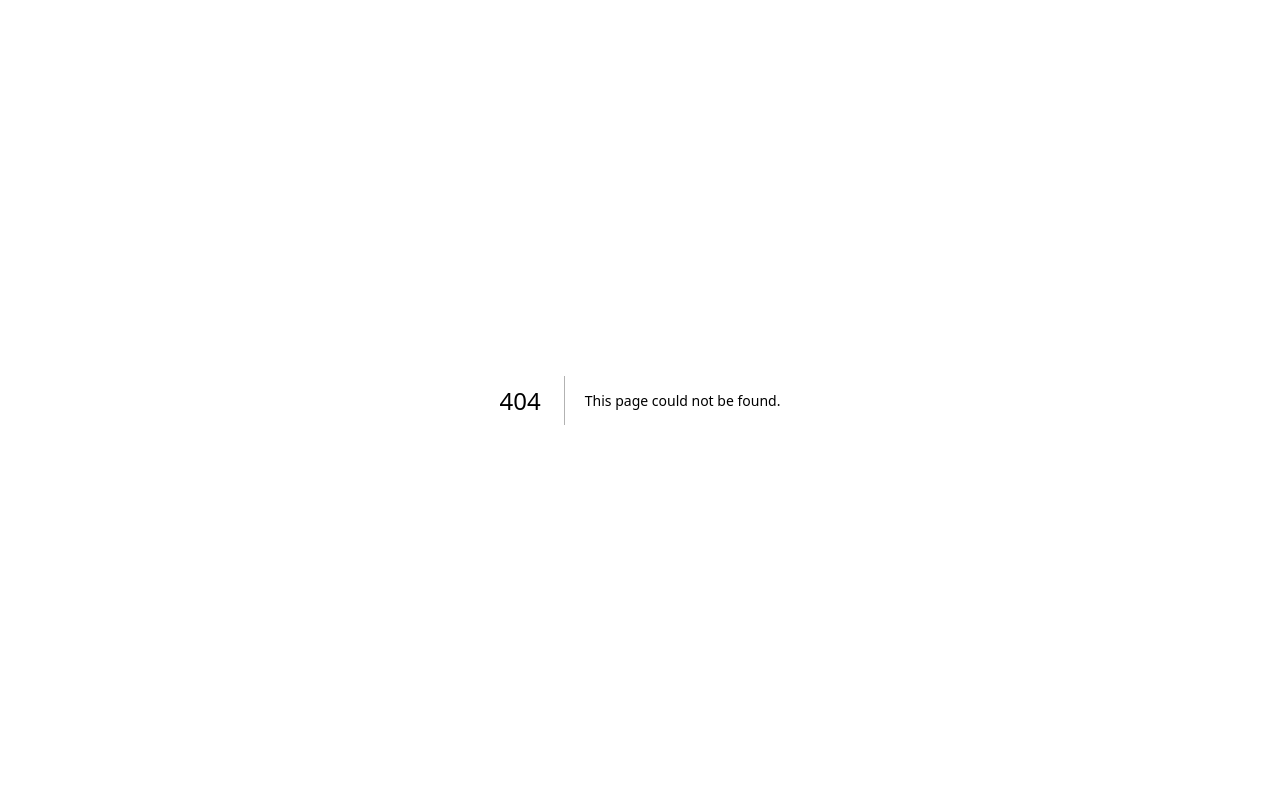
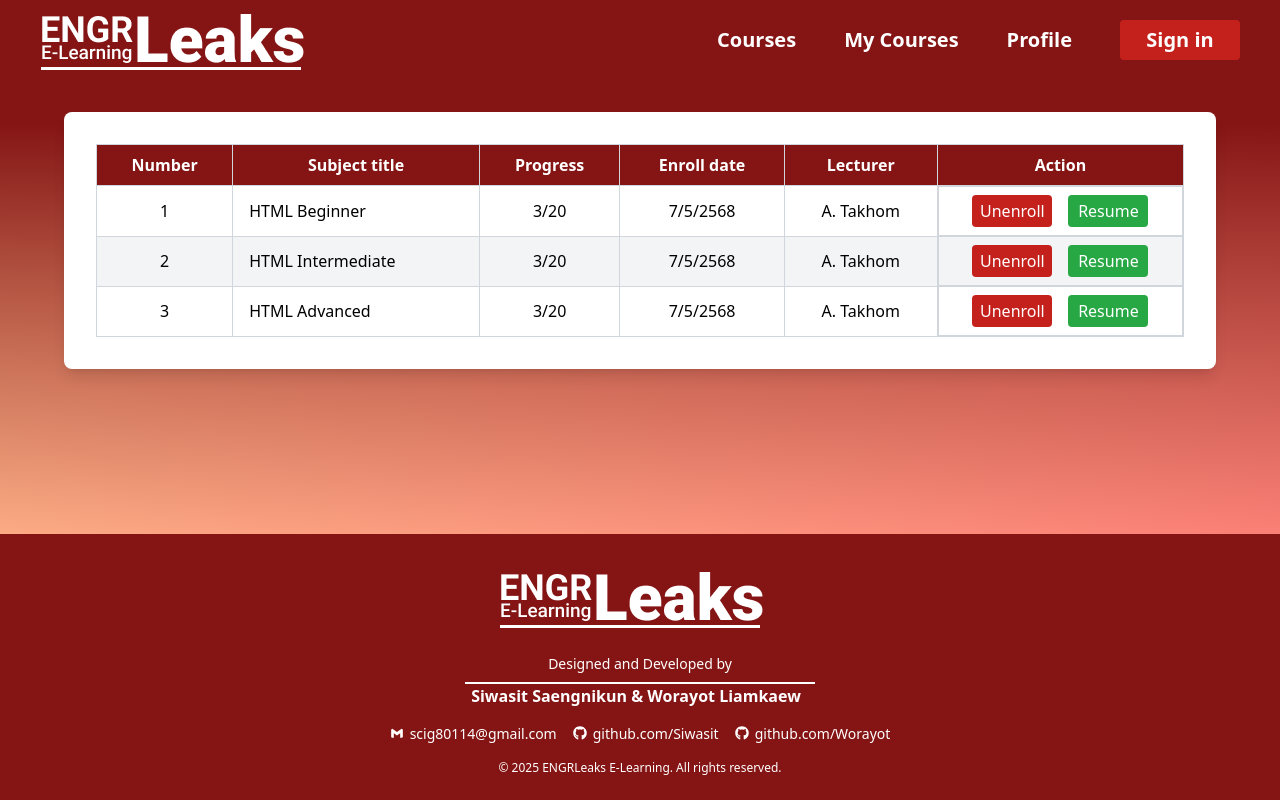
Before and after one commit to siwasit/ENGRLeaks, a Next.js app in the folder frontend/: page /mycourses in a window 1280 px wide. Before the commit this address had no page. Built offline with nearby package versions, Linux system fonts and the light colour scheme.

Commit message:
frontend-mycourses-done

```diff
--- /dev/null
+++ b/frontend/src/app/mycourses/page.tsx
@@ -0,0 +1,64 @@
+'use client'
+
+import Footer from "@/components/footer";
+import Navbar from "@/components/navbar";
+import React, {useState} from "react";
+
+export default function MyCoursesPage() {
+
+    const enrolledCourses = [
+        { id: 1, title: "HTML Beginner", progress: "3/20", enrollDate: "7/5/2568", lecturer: "A. Takhom" },
+        { id: 2, title: "HTML Intermediate", progress: "3/20", enrollDate: "7/5/2568", lecturer: "A. Takhom" },
+        { id: 3, title: "HTML Advanced", progress: "3/20", enrollDate: "7/5/2568", lecturer: "A. Takhom" },
+    ];
+
+    const [courses, setCourses] = useState(enrolledCourses);
+
+    return (
+        <div className="relative min-h-screen flex flex-col" style={{ background: 'linear-gradient(to bottom right, #FFCB91, #FE7474)' }}>
+            <div className="absolute top-16 left-0 w-full h-[75vh] z-1"
+                style={{
+                    background: 'linear-gradient(to bottom, rgba(133, 21, 21, 1) 10%, rgba(133, 21, 21, 0) 80%)',
+                }}
+            ></div>
+            <div className="z-2">
+                <Navbar />
+            </div>
+
+            <div className="z-2 mx-16 my-8 bg-white p-8 rounded-lg shadow-lg">
+                <table className="table-auto w-full border-collapse border border-gray-300">
+                    <thead>
+                        <tr className="bg-[#851515] text-white">
+                            <th className="border border-gray-300 px-4 py-2">Number</th>
+                            <th className="border border-gray-300 px-4 py-2">Subject title</th>
+                            <th className="border border-gray-300 px-4 py-2">Progress</th>
+                            <th className="border border-gray-300 px-4 py-2">Enroll date</th>
+                            <th className="border border-gray-300 px-4 py-2">Lecturer</th>
+                            <th className="border border-gray-300 px-4 py-2">Action</th>
+                        </tr>
+                    </thead>
+                    <tbody>
+                        {courses.map((course, index) => (
+                            <tr key={course.id} className={index % 2 === 0 ? "" : "bg-gray-100"}>
+                                <td className="border border-gray-300 px-4 py-2 text-center">{index + 1}</td>
+                                <td className="border border-gray-300 px-4 py-2">{course.title}</td>
+                                <td className="border border-gray-300 px-4 py-2 text-center">{course.progress}</td>
+                                <td className="border border-gray-300 px-4 py-2 text-center">{course.enrollDate}</td>
+                                <td className="border border-gray-300 px-4 py-2 text-center">{course.lecturer}</td>
+                                <td className="border flex justify-center space-x-4 border-gray-300 py-2">
+                                    <button className="bg-[#C5211C] cursor-pointer text-white w-20 py-1 rounded hover:bg-[#C5211C] hover:bg-red-600 transition-colors">Unenroll</button>
+                                    <button className="bg-[#28A745] cursor-pointer text-white w-20 py-1 rounded hover:bg-[#28A745] hover:bg-green-500 transition-colors">Resume</button>
+                                </td>
+                            </tr>
+                        ))}
+                    </tbody>
+                </table>
+            </div>
+            <div className="z-2 flex-grow"></div>
+            <div className="z-2">
+                <Footer />
+            </div>
+
+        </div>
+    );
+}
--- a/frontend/src/components/navbar.tsx
+++ b/frontend/src/components/navbar.tsx
@@ -9,7 +9,7 @@ interface NavItem {
 
 const navItems: NavItem[] = [
     { label: 'Courses', href: '/course' },
-    { label: 'My Courses', href: '/my_course' },
+    { label: 'My Courses', href: '/mycourses' },
     { label: 'Profile', href: '/profile' },
     // { label: 'Sign in', href: '/' },
 ];
```
